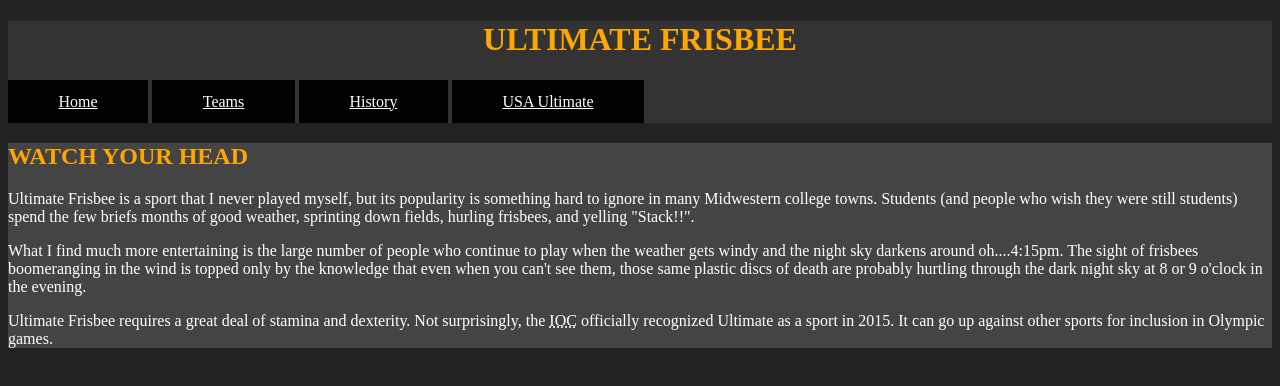
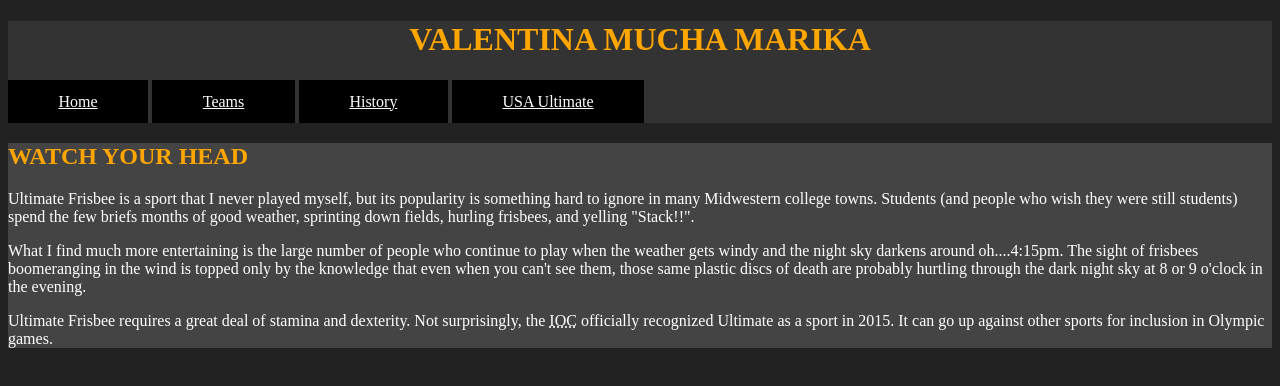
Before and after one commit to kiinTheDovah/htmlSample, a plain HTML site: page dist/index.html in a window 1280 px wide. Drawn offline with Linux system fonts and the light colour scheme.

Commit message:
valen xd

```diff
--- a/dist/index.html
+++ b/dist/index.html
@@ -7,7 +7,7 @@
   </head>
   <body>
     <header>
-      <h1>Ultimate Frisbee</h1>
+      <h1>VALENTINA MUCHA MARIKA</h1>
       <nav>
         <a href="index.html" class="active">Home</a>
         <a href="teams.html">Teams</a>
```
